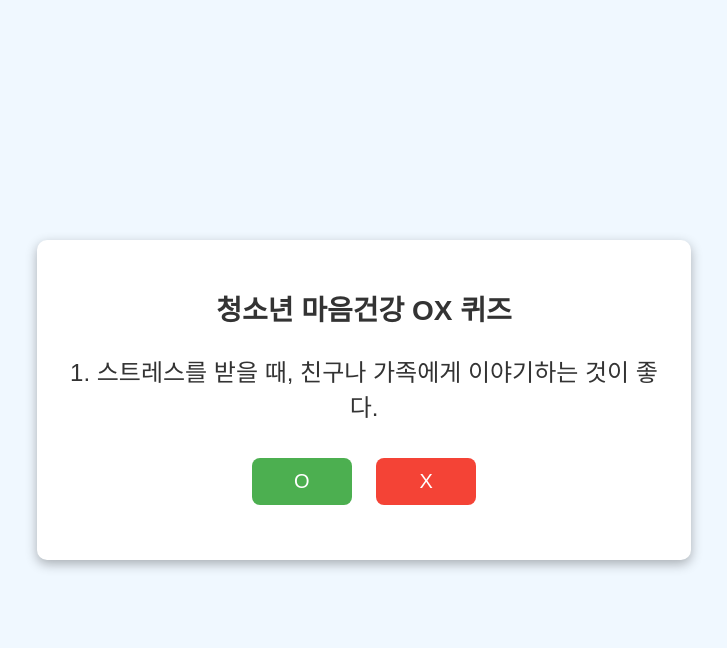
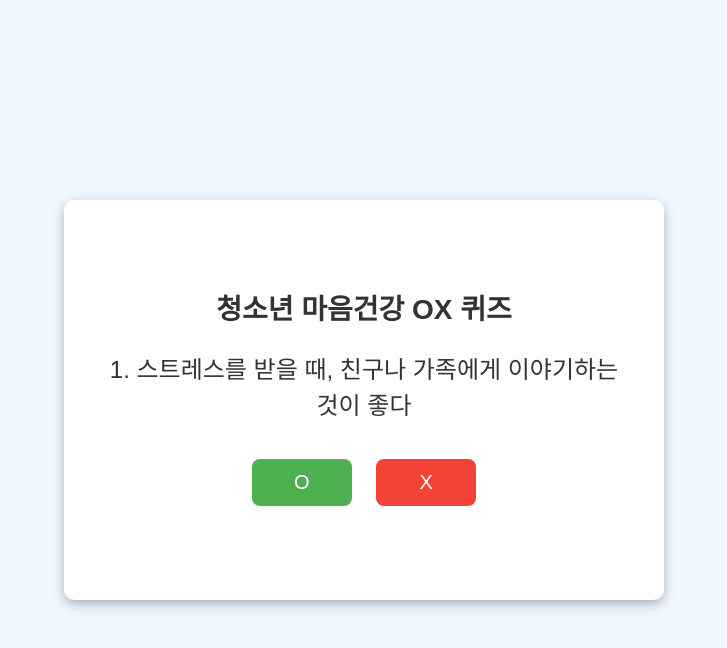
Before and after one commit to mini021800/index, a plain HTML site: page index.html.html in a window 1280 px wide. Both pictures are taken after a click on the button "퀴즈 시작하기". Shown: the whole page, without its empty margins (276-1003 px from the left). Drawn offline with Linux system fonts and the light colour scheme.

Commit message:
Add files via upload

```diff
--- a/index.html.html
+++ b/index.html.html
@@ -18,25 +18,32 @@
 
         /* 퀴즈 상자 스타일 */
         .quiz-container {
+            display: flex;
+            flex-direction: column;
+            justify-content: center; /* 세로 가운데 정렬 */
             text-align: center;
-            width: 90%;
-            max-width: 600px;
+            width: 600px; /* 고정 너비 */
+            height: 400px; /* 고정 높이 */
             background-color: #ffffff;
-            padding: 30px;
+            padding: 30px 40px; /* 양옆 여백 추가 */
             box-shadow: 0px 4px 12px rgba(0, 0, 0, 0.3);
             border-radius: 10px;
+            box-sizing: border-box; /* 여백 포함한 크기 유지 */
         }
 
         h1 {
             font-size: 28px;
             color: #333;
             margin-bottom: 25px;
+            word-break: keep-all; /* 단어가 중간에 끊기지 않도록 설정 */
         }
 
         #question {
             font-size: 24px;
             margin-bottom: 25px;
             color: #333;
+            line-height: 1.5;
+            word-break: keep-all; /* 단어가 중간에 끊기지 않도록 설정 */
         }
 
         /* 버튼 스타일 */
@@ -70,6 +77,14 @@
         #result {
             font-size: 22px;
             margin-top: 15px;
+            line-height: 1.5;
+            word-break: keep-all; /* 단어가 중간에 끊기지 않도록 설정 */
+        }
+
+        /* 강조된 정답 텍스트 색상 */
+        .correct {
+            color: #2E8B57; /* 초록색 */
+            font-weight: bold;
         }
 
         /* 숨김 클래스 */
@@ -98,24 +113,24 @@
     <script>
         const questions = [
             {
-                question: "스트레스를 받을 때, 친구나 가족에게 이야기하는 것이 좋다.",
+                question: "1. 스트레스를 받을 때,\n친구나 가족에게 이야기하는 것이 좋다",
                 answer: true,
-                explanation: "가족이나 친구에게 이야기하면 스트레스 해소에 도움이 됩니다."
+                explanation: `<span class="correct">정답입니다!</span><br>가족이나 친구에게 고민을 이야기하면<br>스트레스 해소에 도움이 될 수 있어요!`
             },
             {
-                question: "가끔 우울하거나 기분이 안좋다고 해서 꼭 문제가 있는 것은 아니다.",
+                question: "2. 가끔 우울하거나 기분이 안좋다고 해서<br>꼭 문제가 있는 것은 아니다",
                 answer: true,
-                explanation: "누구나 기분이 좋지 않을 때가 있습니다. 중요한 것은 이러한 감정을 다루는 방법입니다."
+                explanation: `<span class="correct">정답입니다!</span><br>누구나 기분이 좋지 않을 때가 있습니다.<br>중요한 것은 이러한 감정을<br>다루는 방법입니다.`
             },
             {
-                question: "학교나 집에서의 작은 갈등은 무시해도 괜찮다.",
+                question: "3. 학교나 집에서의 작은 갈등은<br>무시해도 괜찮다",
                 answer: false,
-                explanation: "작은 갈등도 방치하면 커질 수 있으니 대화를 통해 해결하는 것이 좋습니다."
+                explanation: `<span class="correct">정답입니다!</span><br>작은 갈등도 방치하면 커질 수 있으니<br>대화를 통해 해결하는 것이 좋습니다.`
             },
             {
-                question: "청소년이 고민하고 싶을 때 전화할 수 있는 청소년상담 전화는 1388이다.",
+                question: "4. 청소년이 고민을 이야기하고 싶을 때<br>전화할 수 있는 청소년상담 전화는 1388이다.",
                 answer: true,
-                explanation: "9~24세 청소년이라면 언제든 지역번호+1388로 전화하여 고민을 이야기할 수 있습니다."
+                explanation: `<span class="correct">정답입니다!</span><br>고민이 있는 9~24세 청소년이라면<br>051-1388을 이용해 언제든지<br>고민을 이야기할 수 있어요!`
             }
         ];
 
@@ -136,9 +151,8 @@
             const trueButton = document.getElementById("trueButton");
             const falseButton = document.getElementById("falseButton");
 
-            // 문제 앞에 숫자 형식 추가
-            questionElement.textContent = `${currentQuestionIndex + 1}. ${questions[currentQuestionIndex].question}`;
-            resultElement.textContent = "";
+            questionElement.innerHTML = questions[currentQuestionIndex].question;
+            resultElement.innerHTML = "";
             nextButton.classList.add("hidden");
             restartButton.classList.add("hidden");
             trueButton.classList.remove("hidden");
@@ -153,18 +167,17 @@
             const nextButton = document.getElementById("nextButton");
 
             if (selectedAnswer === correctAnswer) {
-                questionElement.textContent = ""; // 문제 텍스트 지우기
-                resultElement.textContent = "정답입니다! " + questions[currentQuestionIndex].explanation;
-                resultElement.style.color = "green";
+                questionElement.innerHTML = ""; // 문제 텍스트 지우기
+                resultElement.innerHTML = questions[currentQuestionIndex].explanation;
                 nextButton.classList.remove("hidden"); // '다음 문제' 버튼 보이기
                 hideAnswerButtons(); // 정답 맞췄을 때 선택 버튼 숨기기
             } else {
                 attemptCount++;
                 if (attemptCount < 2) {
-                    resultElement.textContent = "틀렸습니다! 다시 한번 생각해보세요!";
+                    resultElement.innerHTML = "틀렸습니다! 다시 한번 생각해보세요!";
                     resultElement.style.color = "orange";
                 } else {
-                    resultElement.textContent = "틀렸습니다! 정답은 " + (correctAnswer ? "O" : "X") + "입니다.";
+                    resultElement.innerHTML = `틀렸습니다! 정답은 ${correctAnswer ? "O" : "X"} 입니다.`;
                     resultElement.style.color = "red";
                     nextButton.classList.remove("hidden"); // '다음 문제' 버튼 보이기
                     hideAnswerButtons(); // 선택 버튼 숨기기
```
